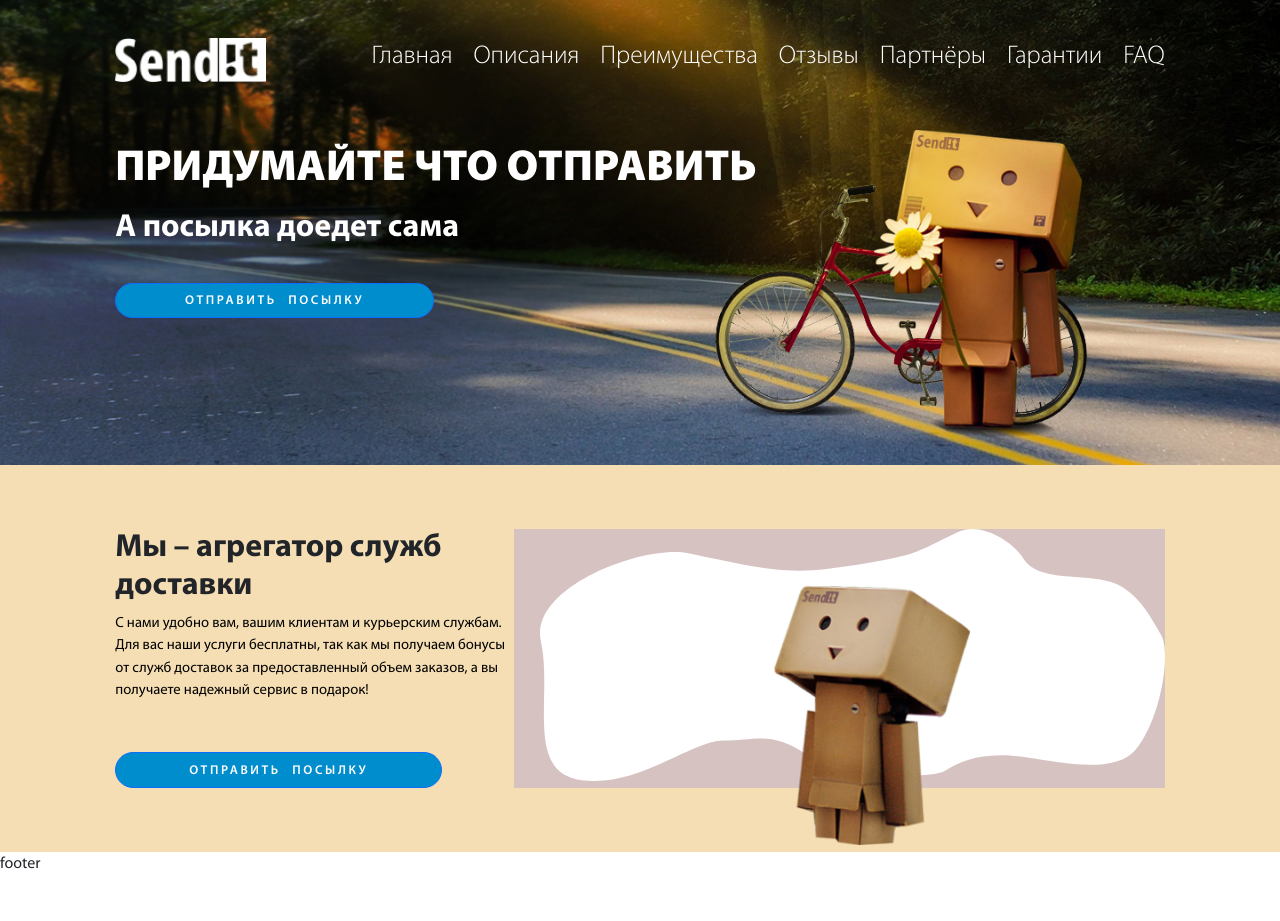
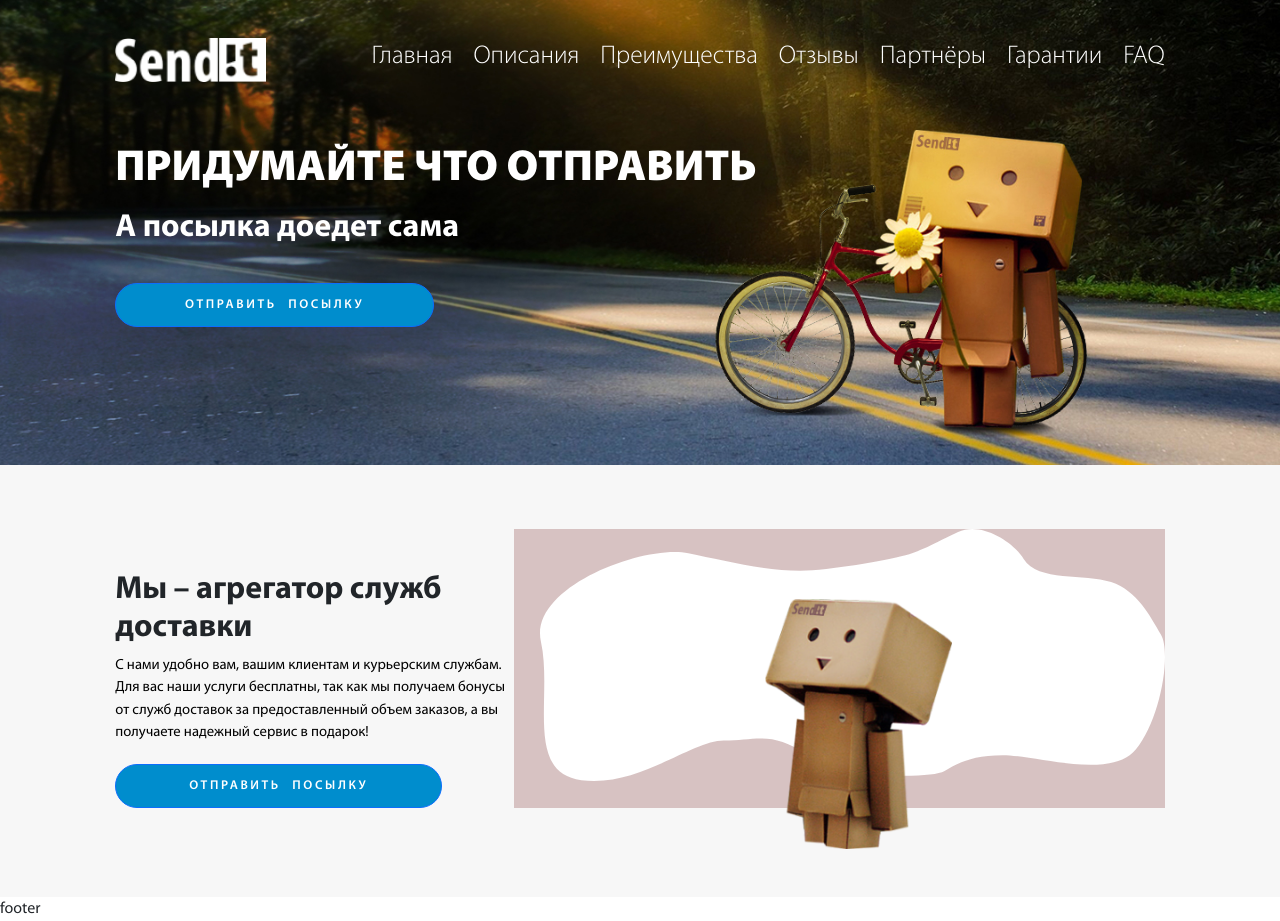
Before and after one commit to nikita1984/sendiIt, a website: page index.html in a window 1280 px wide. Before the commit the page ends 876 px from the top, so only its background shows below. Drawn offline with nearby package versions, Linux system fonts and the light colour scheme.

Commit message:
add sendIt-man in desctop iconBlock

```diff
--- a/index.html
+++ b/index.html
@@ -78,10 +78,11 @@
                 <div class="main__iconBlock">
                     <div class="main__iconBlock__logoArea">
                         <img src="./images/logoArea.svg" alt="logoArea.svg">
+                        <div class="sendItMan">
+                            <img src="./images/sendItMan.png" alt="sendItMan.png">
+                        </div>
                     </div>
-                    <div class="main__iconBlock__sendItMan">
-                        <img src="./images/sendItMan.png" alt="sendItMan.png">
-                    </div>
+
                     <!--
                     <img src="./images/bringo.png" alt="bringo.png">
                     <img src="./images/dpd.png" alt="dpd.png">
--- a/sass/_global.sass
+++ b/sass/_global.sass
@@ -2,6 +2,7 @@ $mainColor: #008DCD
 $mainColorTwo: #94D1EC
 $mainFont: null
 $desctopButtonHeight: 2.8vw
+$desctopButtonHeight: 3.5vw
 
 html
    background: black
--- a/sass/style.sass
+++ b/sass/style.sass
@@ -2,14 +2,16 @@
 @import _global.sass
 @import _header.sass
 
-
-
 main
+    $mainColor: #F7F7F7
     width: 100%
     padding-top: 5%
     padding-bottom: 5%
-    background-color: #F7F7F7
-    background-color: wheat
+    background-color: $mainColor
+    @media screen and (min-width: 768px)
+        border-color: $mainColor
+        border-bottom-style: solid
+        border-bottom-width: 2vw
 
 .main__h2
     display: none
@@ -32,18 +34,18 @@ main
     @media screen and (min-width: 768px)
         border: none
 
-.main__iconBlock__logoArea > img
-    width: 100%
+.main__iconBlock__logoArea
+    position: relative
+    > img
+        width: 100%
 
-.main__iconBlock__sendItMan
+.sendItMan
+    position: absolute
     top: 28%
     left: 36%
     width: 30%
     > img
         width: 100%
-    @media screen and (min-width: 768px)
-        top: 22%
-        left: 40%
 
 .main__container
     @media screen and (min-width: 768px)
@@ -65,7 +67,7 @@ main
     margin-top: 1%
     @media screen and (min-width: 768px)
         margin-top: 3vw
-        margin-top: 8.7%
+        margin-top: 1%
     @media screen and (min-width: 1024px)
         width: 82%
         height: $desctopButtonHeight
@@ -78,9 +80,10 @@ main
     margin-bottom: 1vw
     @media screen and (min-width: 768px)
         width: 38%
-        background: red
-        background: inherit
         margin: 0
+        padding-top: 2%
+    @media screen and (min-width: 1024px)
+        padding-top: 4%
 
 .main__textBlock-h2
     font-size: 5.8vw
```
Also changed, not shown: styles/style.css, 1 other file.
